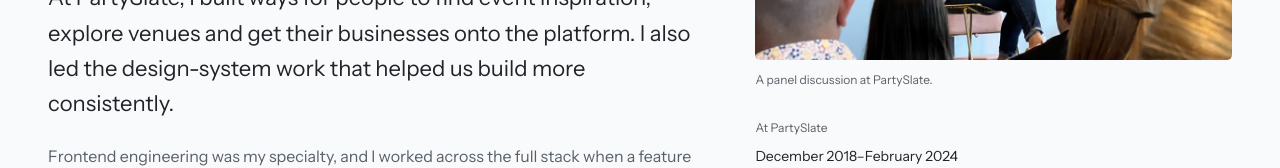
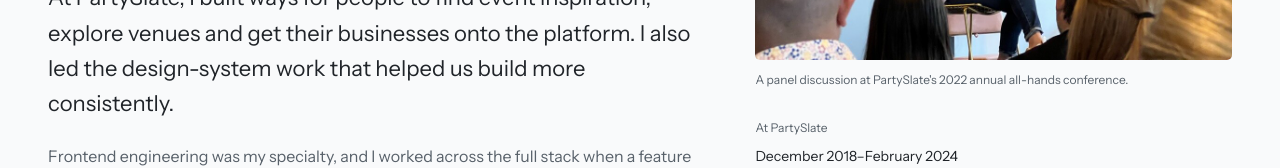
Before and after one commit to robabby/robabby, a Next.js app: page /work/partyslate in a window 1280 px wide. Shown: the part 436-604 px from the top of the page. Built offline with nearby package versions, Linux system fonts and the light colour scheme; no server answers.

Commit message:
docs(partyslate): identify the 2022 all-hands panel (SG-2030)

```diff
--- a/app/work/partyslate/page.tsx
+++ b/app/work/partyslate/page.tsx
@@ -88,7 +88,7 @@ export default function PartySlate() {
           <header className={styles.hero}>
             <figure className={styles.heroImage}>
               <Image src="/images/partyslate/panel-discussion.jpg" alt="Two speakers in a panel discussion in front of a PartySlate backdrop, with an audience in the foreground." width={1024} height={768} sizes="(max-width: 720px) 100vw, (max-width: 1000px) 44vw, 510px" priority />
-              <figcaption>A panel discussion at PartySlate.</figcaption>
+              <figcaption>A panel discussion at PartySlate&apos;s 2022 annual all-hands conference.</figcaption>
             </figure>
             <div className={styles.heroCopy}>
               <h1 id="partyslate-title">Building interfaces and shared foundations at PartySlate.</h1>
```
